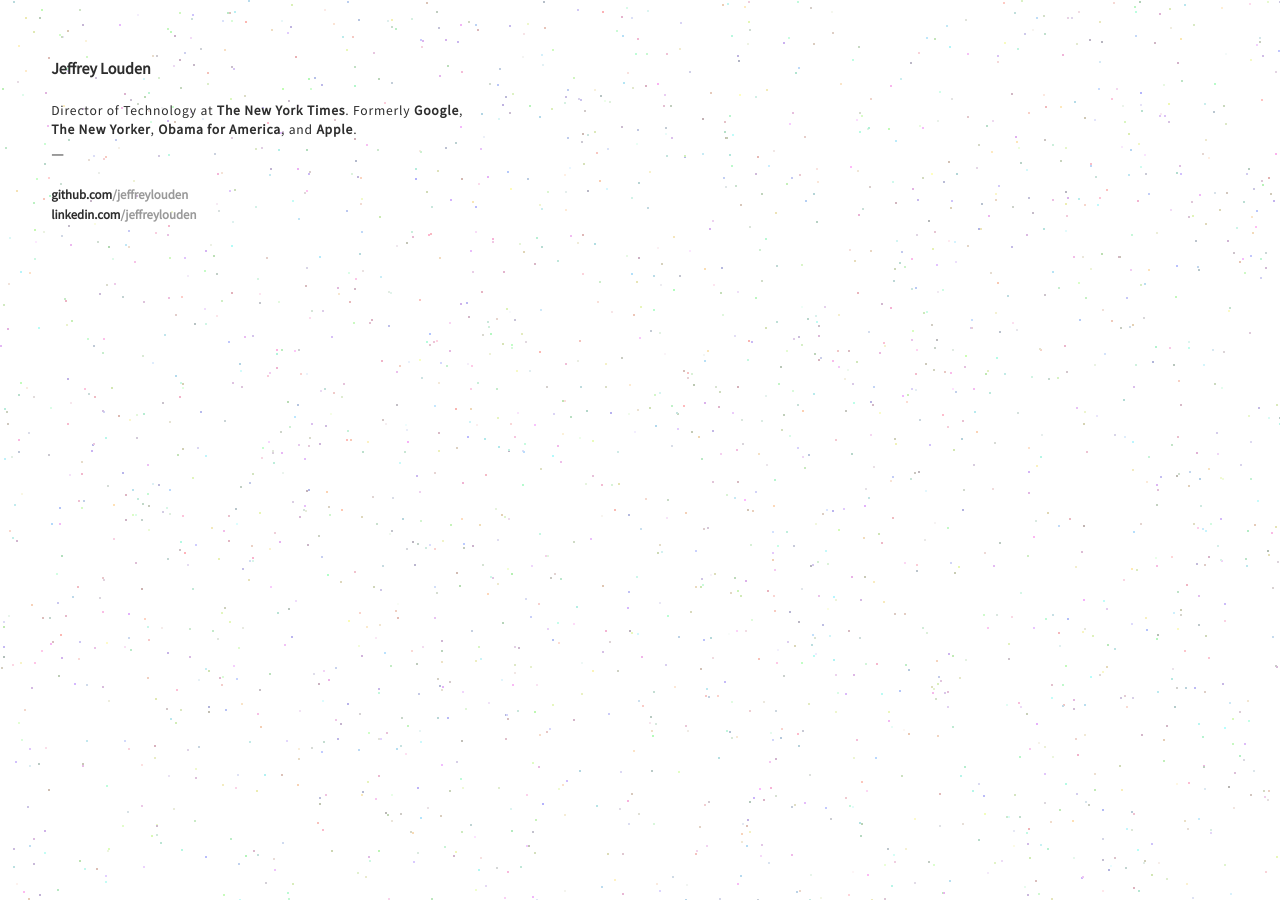
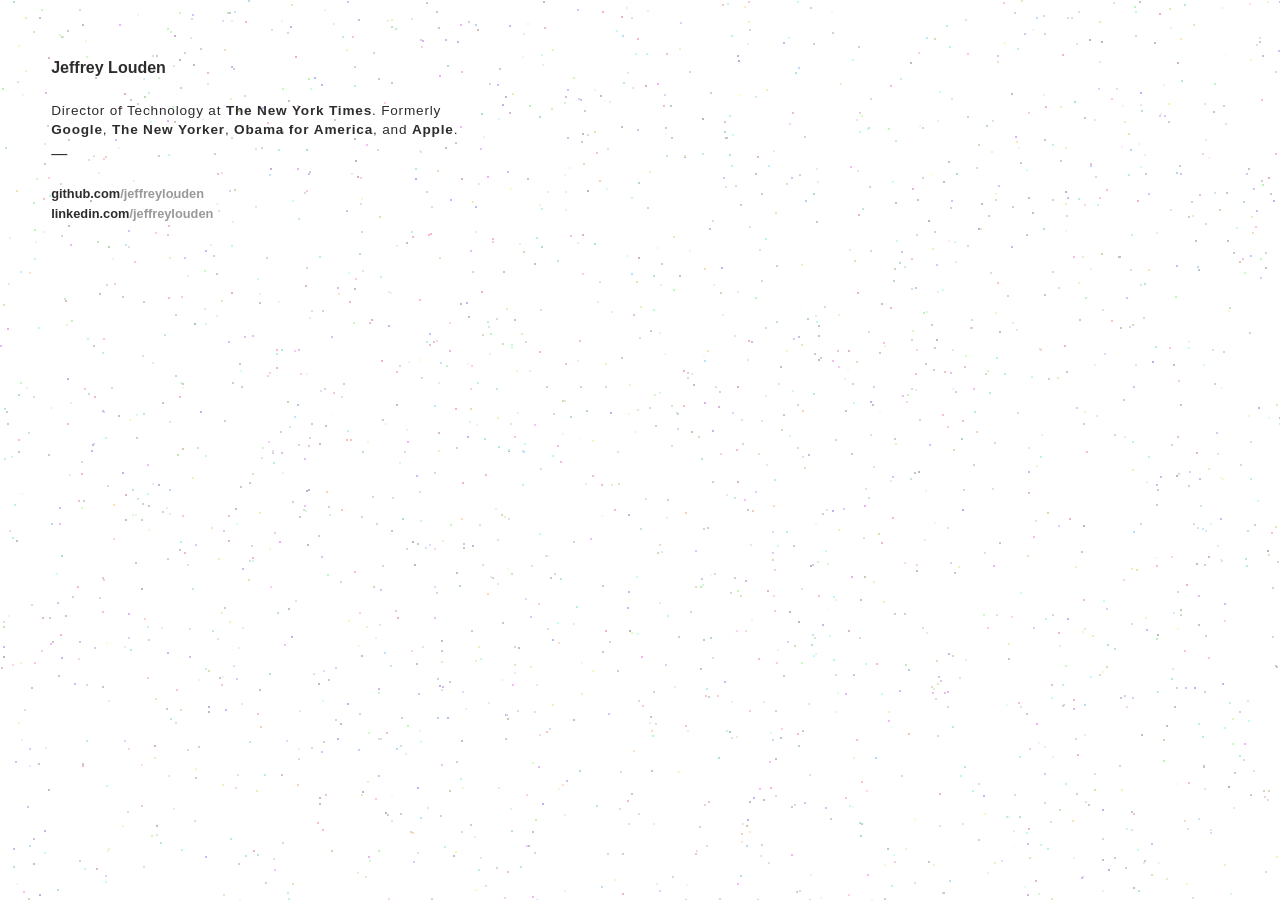
Before and after one commit to jeffreylouden/jeffreylouden.github.com, a Jekyll site: the page built from index.html, in a window 1280 px wide. Built offline with Jekyll 4.4.1, drawn with Linux system fonts in a browser that asks for light colours; some web fonts are replaced.

Commit message:
Update header.html

```diff
--- a/_includes/header.html
+++ b/_includes/header.html
@@ -4,7 +4,7 @@
 
   <title>{{ site.data.meta.title }}</title>
 
-  <link href="https://fonts.googleapis.com/css?family=Source+Sans+Pro" rel="stylesheet">
+<link href="https://fonts.googleapis.com/css?family=Alice&display=swap" rel="stylesheet">
 
   <meta name="author" content="{{ site.data.meta.author }}">
   <meta name="description" content="{{ site.data.meta.description }}">
```
